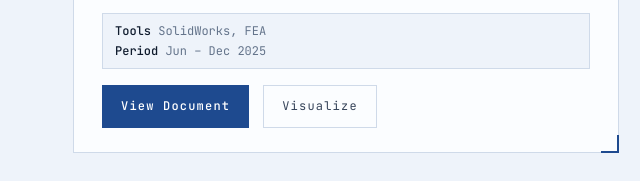
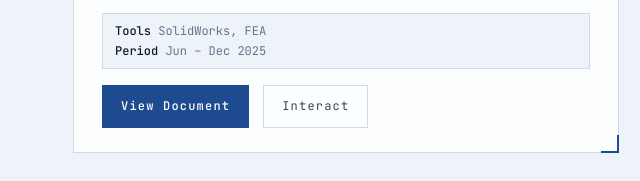
Before and after one commit to Ronit-R-P/Ronit-R-P.github.io, a plain HTML site: page index.html in a window 1280 px wide. Shown: the part 2721-2902 px from the top of the page, 6-646 px from the left. Drawn offline with Linux system fonts and the light colour scheme.

Commit message:
Rename 'Visualize' link to 'Interact'

```diff
--- a/index.html
+++ b/index.html
@@ -333,7 +333,7 @@ footer{border-top:1px solid var(--line);padding:46px 0;text-align:center;font-fa
         <div class="btns">
           <!-- EDIT: add your Doc Link and Visualize link -->
           <a class="btn primary" href="https://drive.google.com/file/d/1rYEMD_XROXHCYfcWnskBBqF7a8X9Umwt/view" target="_blank" rel="noopener">View Document</a>
-          <a class="btn" href="https://ronit-r-p.github.io/Interactive-robot-hand/" target="_blank" rel="noopener">Visualize</a>
+          <a class="btn" href="https://ronit-r-p.github.io/Interactive-robot-hand/" target="_blank" rel="noopener">Interact</a>
         </div>
       </article>
 
```
